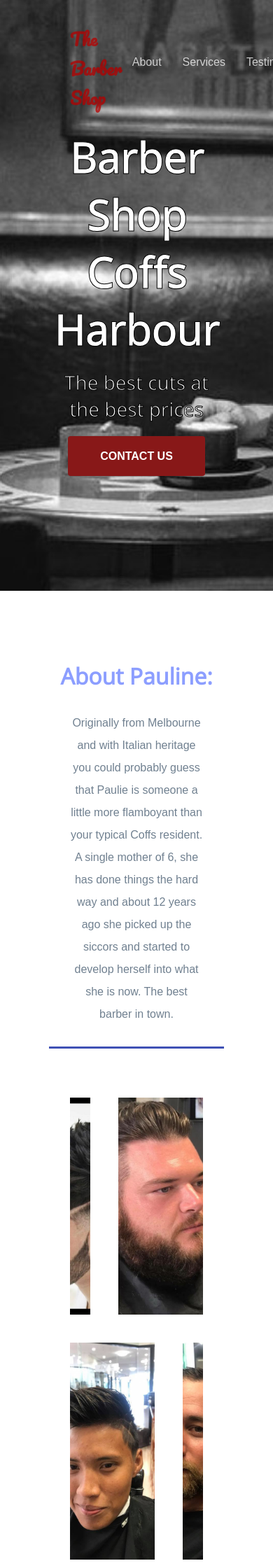
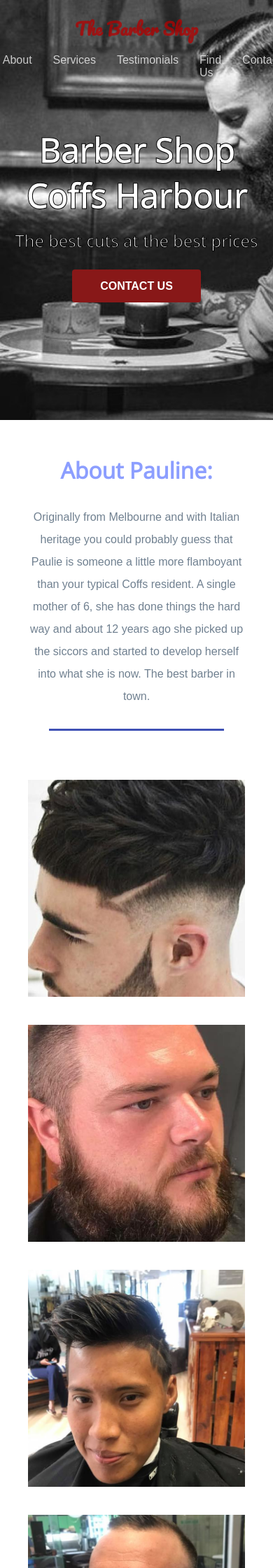
Before and after one commit to Rubick-dev/thebarbershop, a PHP site: page / in a window 390 px wide; the page is wider, and only the part inside the window is pictured. Shown: the top 2240 px of that part at 70% size. Run offline with PHP 8.4, Linux system fonts and the light colour scheme; some libraries are stand-ins or nearby versions.

Commit message:
updated media Queries for the site- responsiveness

```diff
--- a/assets/css/styles.css
+++ b/assets/css/styles.css
@@ -260,3 +260,80 @@ footer p {
   opacity: 0.6;
   align-self: center;
 }
+
+@media(max-width: 1100px) {
+  .about .grid li.small,
+  .about .grid li.large {
+    flex-basis: 50%;
+  }
+
+  .contact form input {
+    flex-basis: 100%;
+    margin: 0 0 20px 0;
+  }
+
+  footer {
+    flex-direction: column;
+  }
+
+  footer p {
+    text-align: center;
+    margin-bottom: 20px;
+  }
+
+  footer ul li {
+    margin: 0 8px;
+  }
+}
+
+
+
+@media (max-width: 800px) {
+  section {
+    padding: 50px 20px;
+  }
+
+  header {
+    padding: 20px;
+    flex-direction: column;
+  }
+
+  header h2 {
+    margin-bottom: 15px;
+  }
+
+  .hero {
+    min-height: 600px;
+  }
+
+  .hero h1 {
+    font-size: 48px;
+  }
+
+  .hero h3 {
+    font-size: 24px;
+  }
+
+  .hero a.btn {
+    padding: 15px 40px;
+  }
+
+  .about .grid li.small,
+  .about .grid li.large {
+    flex-basis: 100%;
+  }
+
+  .services .grid li {
+    flex-basis: 100%;
+    padding: 20px
+  }
+
+  .testimonials .quote {
+    font-size: 18px;
+    margin: 15px 0;
+  }
+
+  .testimonials .author {
+    font-size: 14px;
+  }
+}
```
